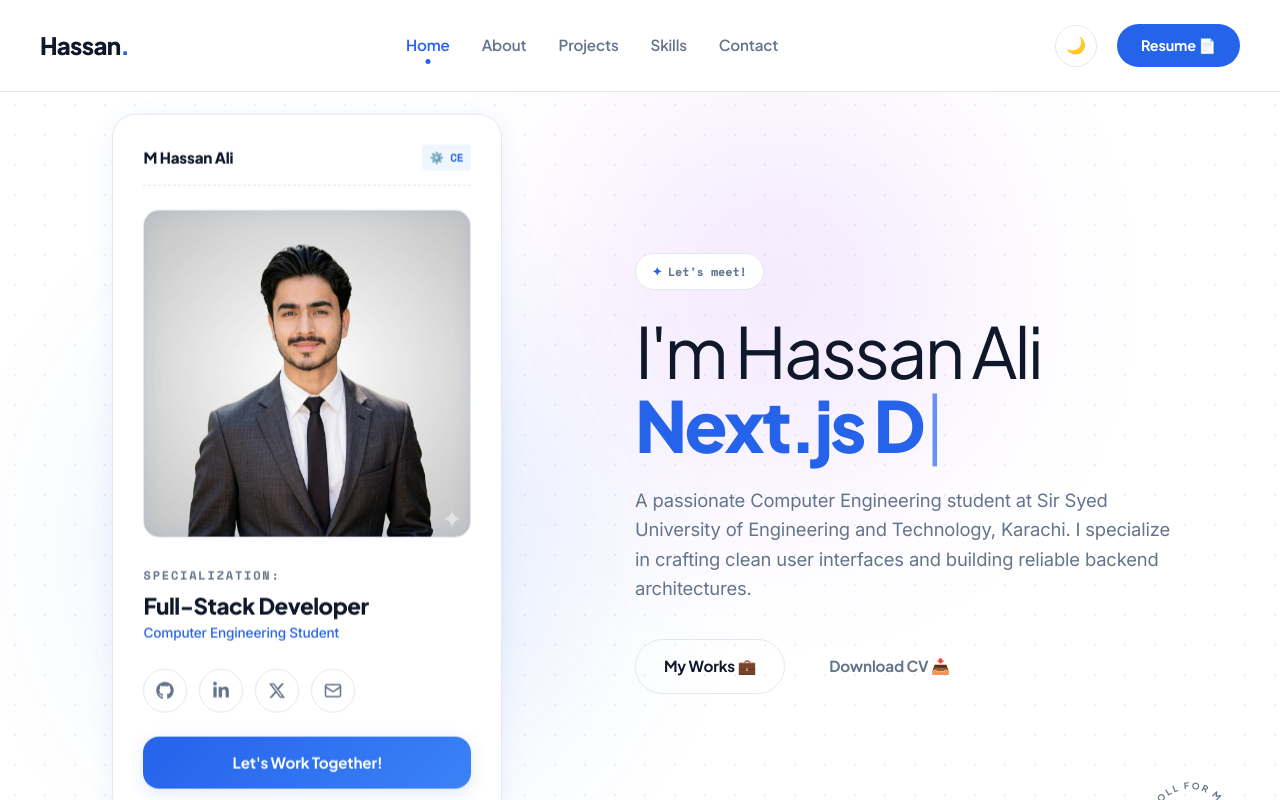
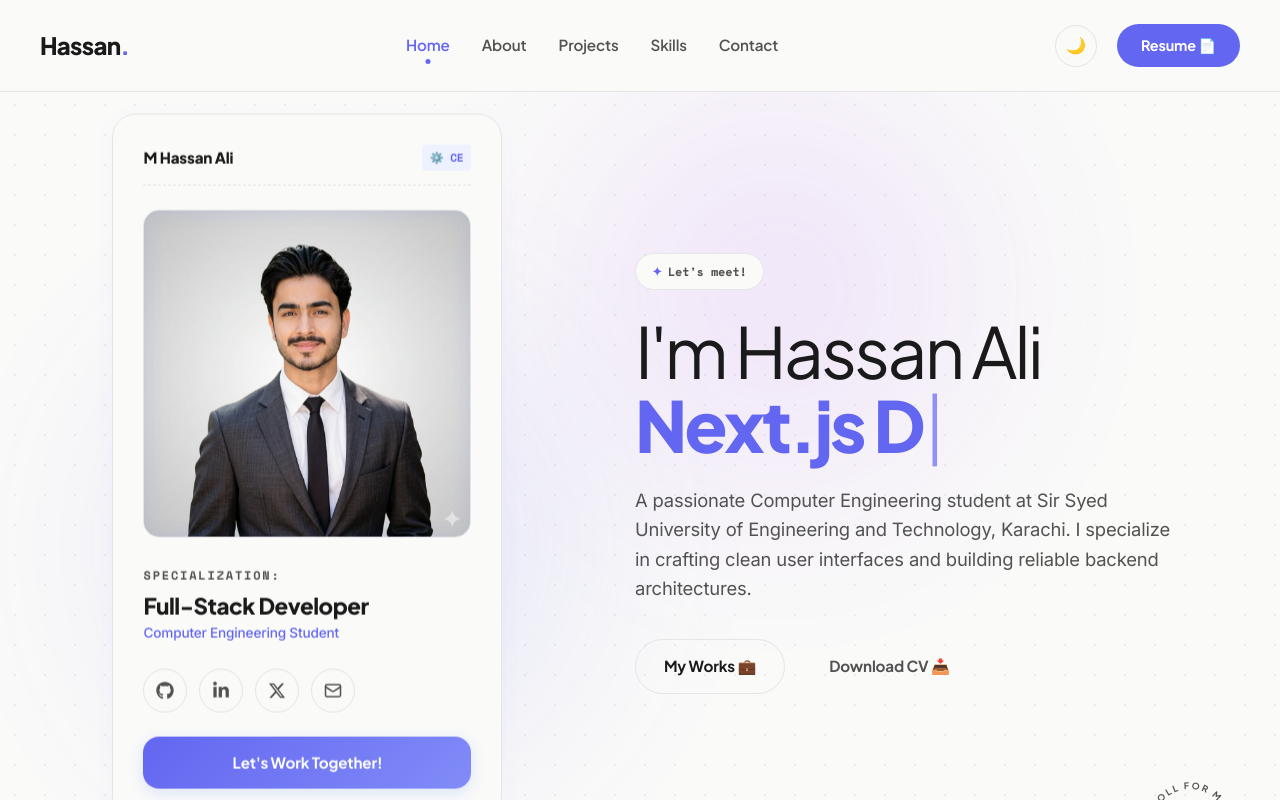
Before and after one commit to mhassan-ali/portfolio, a Next.js app: page / in a window 1280 px wide. Shown: the top 800 px of the page. Built offline with nearby package versions, Linux system fonts and the light colour scheme.

Commit message:
feat: complete Phase 2 color refinement

```diff
--- a/app/globals.css
+++ b/app/globals.css
@@ -10,33 +10,33 @@
     --font-mono: var(--font-mono), 'Space Mono', monospace;
 
     /* Light Theme (Default) */
-    --bg-primary: #ffffff;
-    --bg-secondary: #F8FAFF;
-    --bg-card: #ffffff;
-    --text-primary: #0F172A;
-    --text-secondary: #64748B;
-    --text-heading: #0F172A;
-    --border-color: #E2E8F0;
-    --card-shadow: 0 4px 24px rgba(37,99,235,0.08);
-    --nav-bg: rgba(255,255,255,0.95);
-    --dot-color: #E2E8F0;
+    --bg-primary: #FAFAF9;
+    --bg-secondary: #F5F5F4;
+    --bg-card: #FAFAF9;
+    --text-primary: #1A1A1A;
+    --text-secondary: #525252;
+    --text-heading: #1A1A1A;
+    --border-color: #E5E5E5;
+    --card-shadow: 0 4px 24px rgba(99, 102, 241, 0.04);
+    --nav-bg: rgba(250, 250, 249, 0.95);
+    --dot-color: #E5E5E5;
 
     /* Branding variables */
-    --primary-color: #2563eb;
-    --primary-glow: rgba(37, 99, 235, 0.1);
-    --primary-hover: #1d4ed8;
-
-    --accent-color: #dbeafe;
-    --accent-hover: #eff6ff;
-    --highlight-color: #3b82f6;
-
-    --border-hover: #cbd5e1;
-
-    --shadow-soft: 0 8px 32px rgba(37, 99, 235, 0.06);
+    --primary-color: #6366F1;
+    --primary-glow: rgba(99, 102, 241, 0.1);
+    --primary-hover: #4f46e5;
+
+    --accent-color: #e0e7ff;
+    --accent-hover: #eef2ff;
+    --highlight-color: #818cf8;
+
+    --border-hover: #d4d4d4;
+
+    --shadow-soft: 0 8px 32px rgba(99, 102, 241, 0.03);
     --shadow-card: var(--card-shadow);
 
-    --glass-bg: rgba(255, 255, 255, 0.7);
-    --glass-border: rgba(255, 255, 255, 0.85);
+    --glass-bg: rgba(250, 250, 249, 0.7);
+    --glass-border: rgba(250, 250, 249, 0.85);
 
     --radius-sm: 8px;
     --radius-md: 16px;
@@ -49,33 +49,33 @@
 
 /* Dark Theme Variables */
 [data-theme="dark"] {
-  --bg-primary: #0A0F1E;
-  --bg-secondary: #111827;
-  --bg-card: #1E2435;
-  --text-primary: #F1F5F9;
-  --text-secondary: #94A3B8;
-  --text-heading: #FFFFFF;
-  --border-color: #2D3748;
-  --card-shadow: 0 4px 24px rgba(0,0,0,0.3);
-  --nav-bg: rgba(10,15,30,0.95);
-  --dot-color: #1E2435;
+  --bg-primary: #0A0A0A;
+  --bg-secondary: #121212;
+  --bg-card: #171717;
+  --text-primary: #F5F5F5;
+  --text-secondary: #A3A3A3;
+  --text-heading: #F5F5F5;
+  --border-color: #262626;
+  --card-shadow: 0 4px 24px rgba(0,0,0,0.5);
+  --nav-bg: rgba(10,10,10,0.95);
+  --dot-color: #1F1F1F;
 
   /* Map remaining layout variables */
-  --primary-color: #2563eb; /* Blue accent stays same in both modes */
-  --primary-glow: rgba(37, 99, 235, 0.15);
-  --primary-hover: #3b82f6;
-
-  --accent-color: #1e293b;
-  --accent-hover: #1e3a8a;
-  --highlight-color: #60a5fa;
-
-  --border-hover: #334155;
-
-  --shadow-soft: 0 8px 32px rgba(0, 0, 0, 0.3);
+  --primary-color: #6366F1; /* Refined Indigo accent */
+  --primary-glow: rgba(99, 102, 241, 0.2);
+  --primary-hover: #818cf8;
+
+  --accent-color: #1e1b4b;
+  --accent-hover: #312e81;
+  --highlight-color: #a5b4fc;
+
+  --border-hover: #404040;
+
+  --shadow-soft: 0 8px 32px rgba(0, 0, 0, 0.5);
   --shadow-card: var(--card-shadow);
 
-  --glass-bg: rgba(30, 36, 53, 0.7);
-  --glass-border: rgba(255, 255, 255, 0.04);
+  --glass-bg: rgba(23, 23, 23, 0.8);
+  --glass-border: rgba(255, 255, 255, 0.03);
 }
 
 /* =================================================================
@@ -146,7 +146,7 @@ button {
 
 /* Blue accent stays same in both modes */
 .text-blue, .accent, .highlight, .pill-sparkle, .logo-accent {
-  color: #2563EB !important;
+  color: var(--primary-color) !important;
 }
 
 .card, .profile-card, .project-card,
@@ -287,14 +287,14 @@ section {
 }
 
 [data-theme="dark"] .back-to-top-btn {
-    background: #1E2435 !important;
-    border-color: #2D3748 !important;
-    color: #F1F5F9 !important;
+    background: var(--bg-card) !important;
+    border-color: var(--border-color) !important;
+    color: var(--text-primary) !important;
 }
 
 [data-theme="dark"] .back-to-top-btn:hover {
-    background: #2563EB !important;
-    border-color: #2563EB !important;
+    background: var(--primary-color) !important;
+    border-color: var(--primary-color) !important;
     color: #ffffff !important;
 }
 
@@ -365,7 +365,7 @@ section {
 .nav-link-item:hover,
 .mobile-link-item:hover,
 .navbar-logo:hover {
-  color: #2563EB !important;
+  color: var(--primary-color) !important;
 }
 
 .nav-link-item.active::after {
@@ -800,7 +800,7 @@ section {
 .typewriter-cursor {
     font-weight: 300;
     margin-left: 2px;
-    color: #2563EB;
+    color: var(--primary-color);
     animation: typewriterBlink 0.8s infinite;
 }
 
@@ -855,25 +855,25 @@ section {
 
 /* Dark Mode overrides for Hero */
 [data-theme="dark"] .social-circle-link {
-  background: #1E2435 !important;
-  border-color: #2D3748 !important;
-  color: #F1F5F9 !important;
+  background: var(--bg-card) !important;
+  border-color: var(--border-color) !important;
+  color: var(--text-primary) !important;
 }
 
 [data-theme="dark"] .social-circle-link:hover {
-  background: #2563EB !important;
-  border-color: #2563EB !important;
+  background: var(--primary-color) !important;
+  border-color: var(--primary-color) !important;
   color: #ffffff !important;
 }
 
 [data-theme="dark"] .btn-hero-outline {
-  border-color: #F1F5F9 !important;
-  color: #F1F5F9 !important;
+  border-color: var(--text-primary) !important;
+  color: var(--text-primary) !important;
 }
 
 [data-theme="dark"] .btn-hero-outline:hover {
-  background: #2563EB !important;
-  border-color: #2563EB !important;
+  background: var(--primary-color) !important;
+  border-color: var(--primary-color) !important;
   color: #ffffff !important;
 }
 
@@ -1337,14 +1337,14 @@ section {
 }
 
 [data-theme="dark"] .btn-project-action {
-    background-color: #1E2435 !important;
-    border-color: #2D3748 !important;
-    color: #F1F5F9 !important;
+    background-color: var(--bg-card) !important;
+    border-color: var(--border-color) !important;
+    color: var(--text-primary) !important;
 }
 
 [data-theme="dark"] .btn-project-action:hover {
-    background-color: #2563EB !important;
-    border-color: #2563EB !important;
+    background-color: var(--primary-color) !important;
+    border-color: var(--primary-color) !important;
     color: #ffffff !important;
 }
 
@@ -1410,9 +1410,9 @@ section {
 }
 
 [data-theme="dark"] .skill-tag-pill {
-  background: #1E2435 !important;
-  border-color: #2563EB !important;
-  color: #60A5FA !important;
+  background: var(--bg-card) !important;
+  border-color: var(--primary-color) !important;
+  color: var(--highlight-color) !important;
 }
 
 /* =================================================================
```
Also changed, not shown: 1 other file (tests, documents, lock files or other folders).
